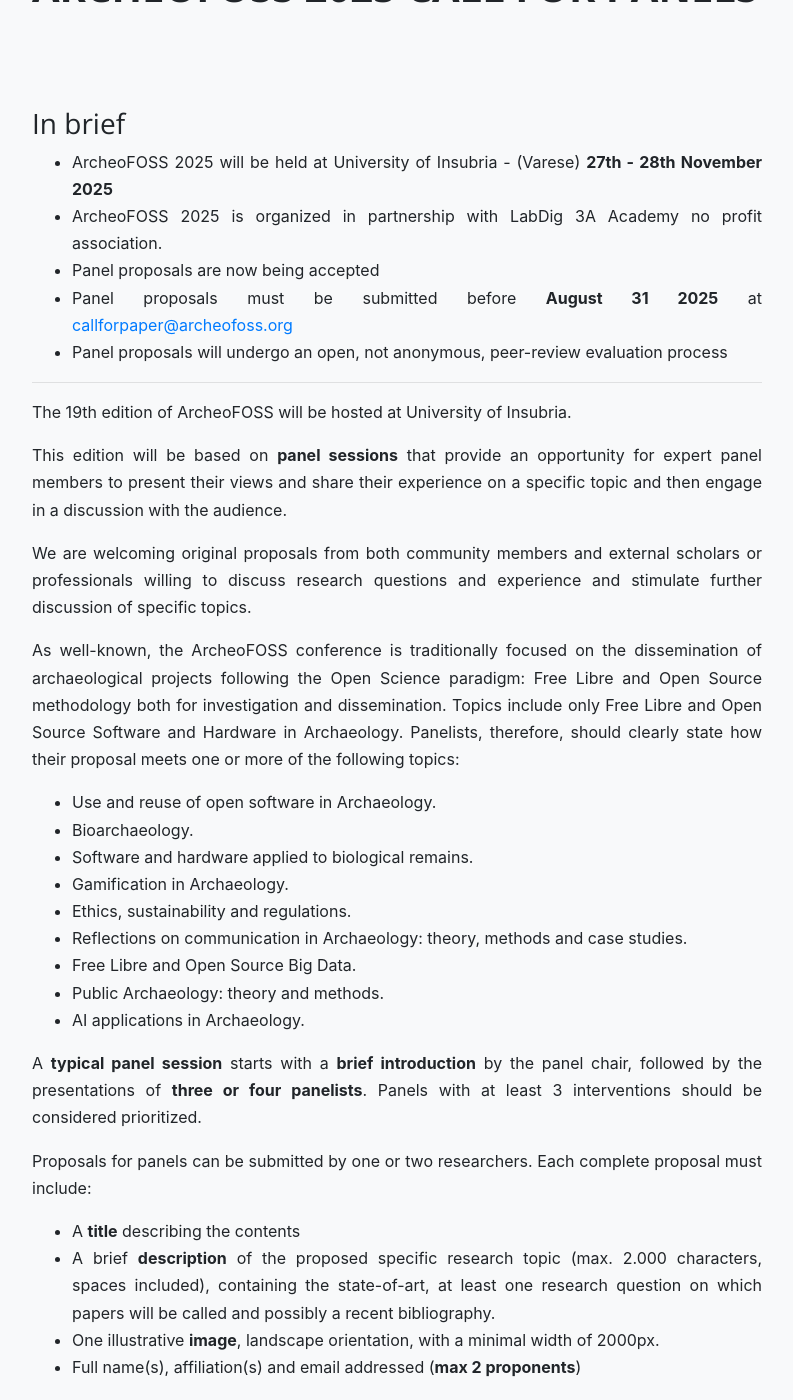
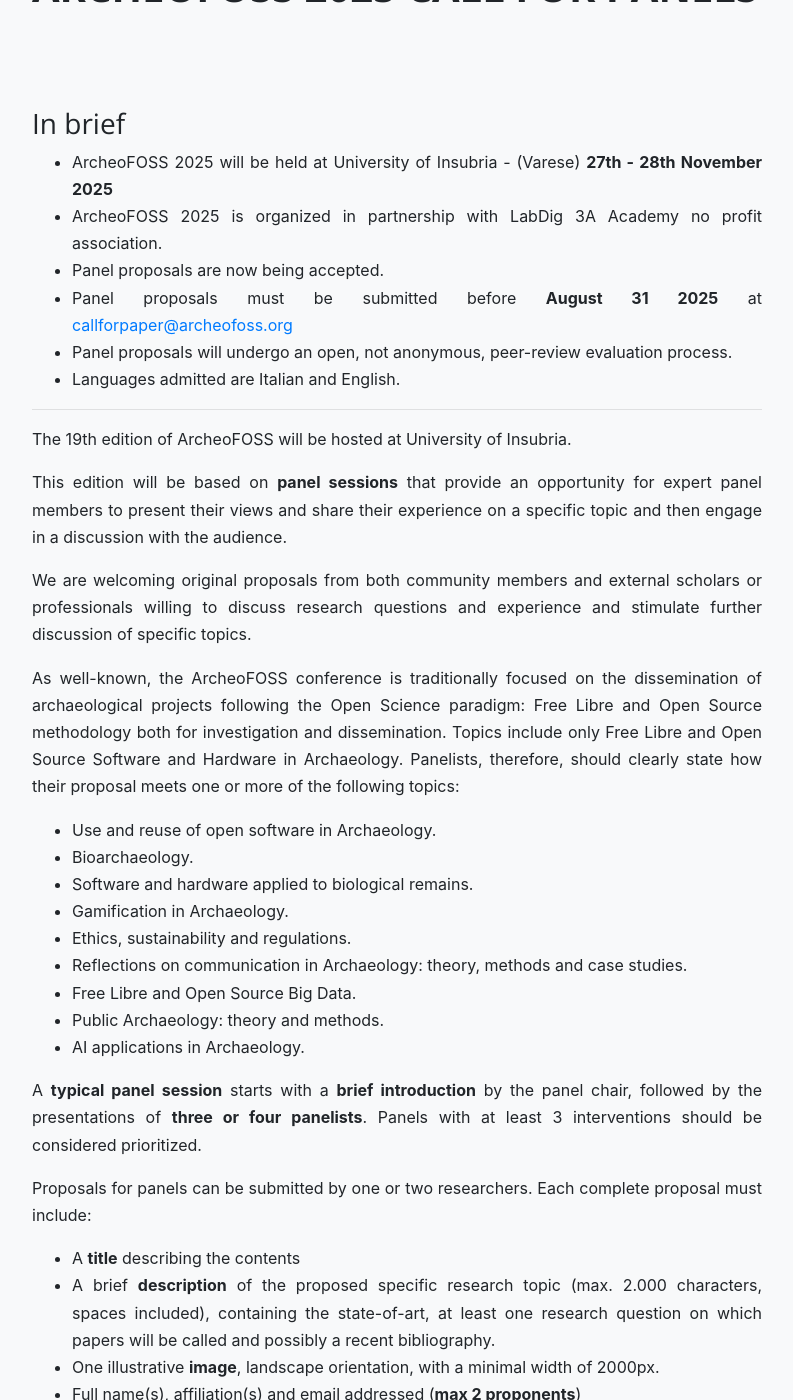
Before and after one commit to archeofoss/archeofoss, a Jekyll site: the page built from 2025/call-for-panels.md, in a window 1280 px wide and 1400 px high, scrolled down 229 px. Shown: the whole window, without its empty margins (243-1036 px from the left). Built offline with Jekyll 4.4.1, drawn with Linux system fonts in a browser that asks for light colours; nearby versions of some CDN libraries; some of the changed text lies outside the part shown.

Commit message:
Minor update call-for-panels.md,

```diff
--- a/2025/call-for-panels.md
+++ b/2025/call-for-panels.md
@@ -10,9 +10,10 @@
 
 - ArcheoFOSS 2025 will be held at University of Insubria - (Varese) **27th - 28th November 2025**
 - ArcheoFOSS 2025 is organized in partnership with LabDig 3A Academy no profit association.
-- Panel proposals are now being accepted
+- Panel proposals are now being accepted.
 - Panel proposals must be submitted before **August 31 2025** at [callforpaper@archeofoss.org](mailto:callforpaper@archeofoss.org)
-- Panel proposals will undergo an open, not anonymous, peer-review evaluation process
+- Panel proposals will undergo an open, not anonymous, peer-review evaluation process.
+- Languages admitted are Italian and English.
 
 ---
 
```
Also changed, not shown: other parts of 2025/call-for-panels.md (+1 -1 lines).
